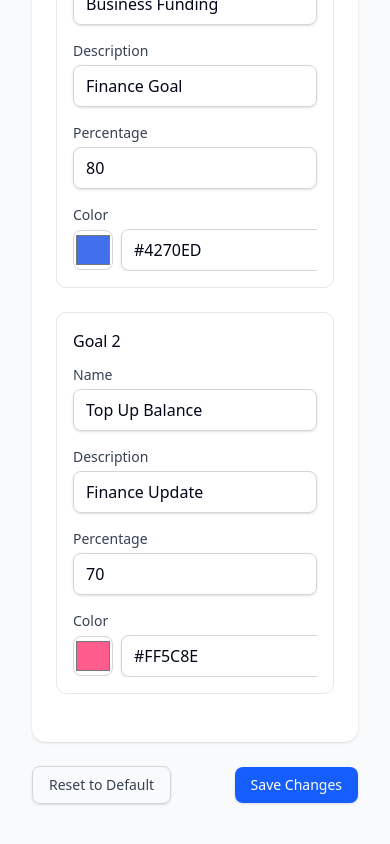
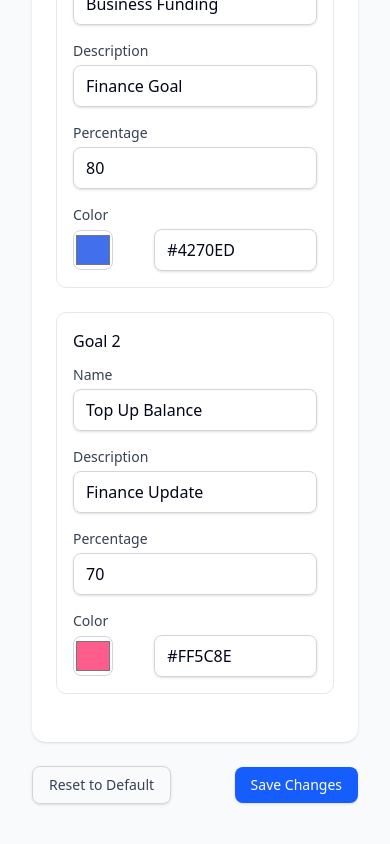
Before and after one commit to Ankur02Sarkar/fintech-dashboard, a Next.js app: page /settings in a window 390 px wide. Shown: the part 1748-2592 px from the top of the page. Built offline with nearby package versions, Linux system fonts and the light colour scheme; no server answers.

Commit message:
fixed styles on mobile

```diff
--- a/src/components/Settings.tsx
+++ b/src/components/Settings.tsx
@@ -351,7 +351,7 @@ const Settings = () => {
                   <label className="block text-sm font-medium text-gray-700 dark:text-gray-300 mb-1">
                     Color
                   </label>
-                  <div className="grid grid-cols-[1fr_2fr] overflow-hidden sm:flex sm:flex-row items-center">
+                  <div className="grid grid-cols-[1fr_2fr] sm:flex sm:flex-row items-center">
                     <input
                       type="color"
                       value={goal.color}
@@ -378,7 +378,7 @@ const Settings = () => {
                           e.target.value
                         )
                       }
-                      className="flex-1 px-3 py-2 border border-gray-300 dark:border-gray-600 rounded-md shadow-sm focus:outline-none focus:ring-2 focus:ring-blue-500 dark:bg-gray-700"
+                      className="w-full px-3 py-2 border border-gray-300 dark:border-gray-600 rounded-md shadow-sm focus:outline-none focus:ring-2 focus:ring-blue-500 dark:bg-gray-700"
                     />
                   </div>
                 </div>
```
